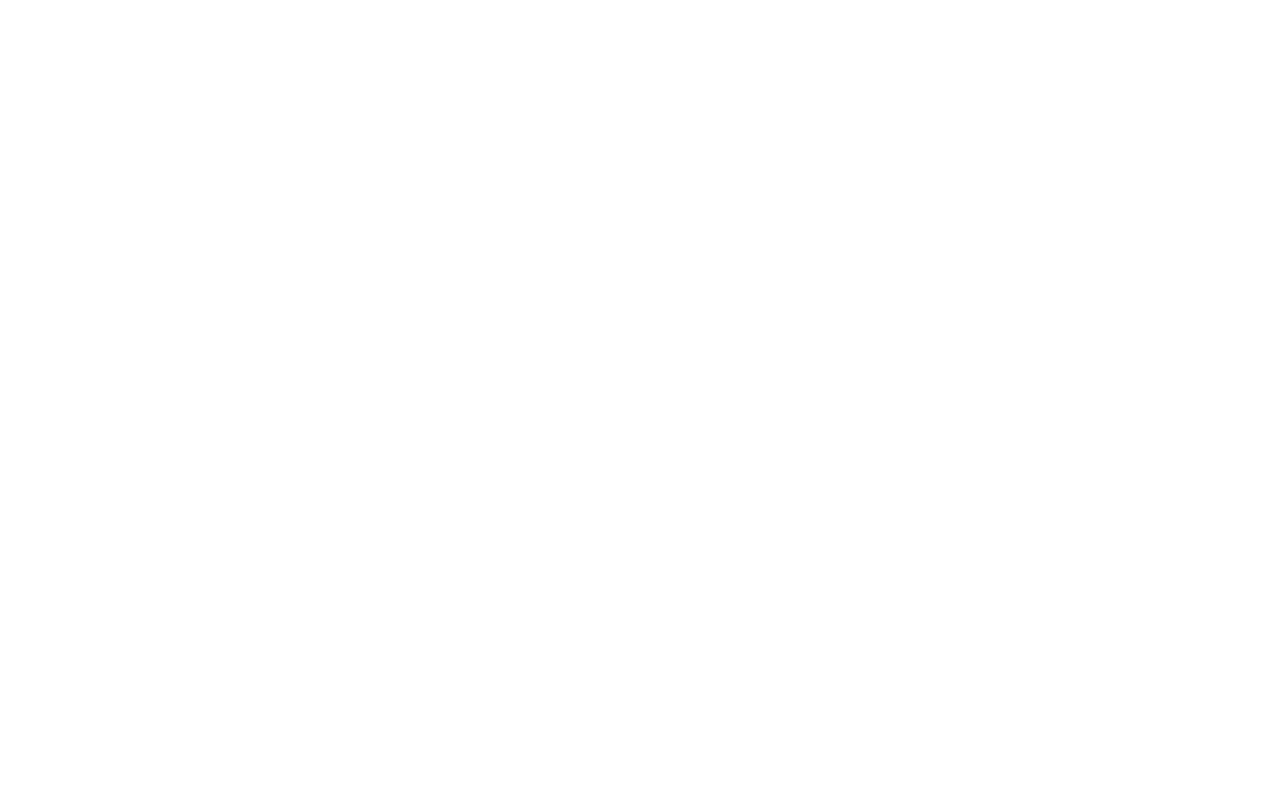
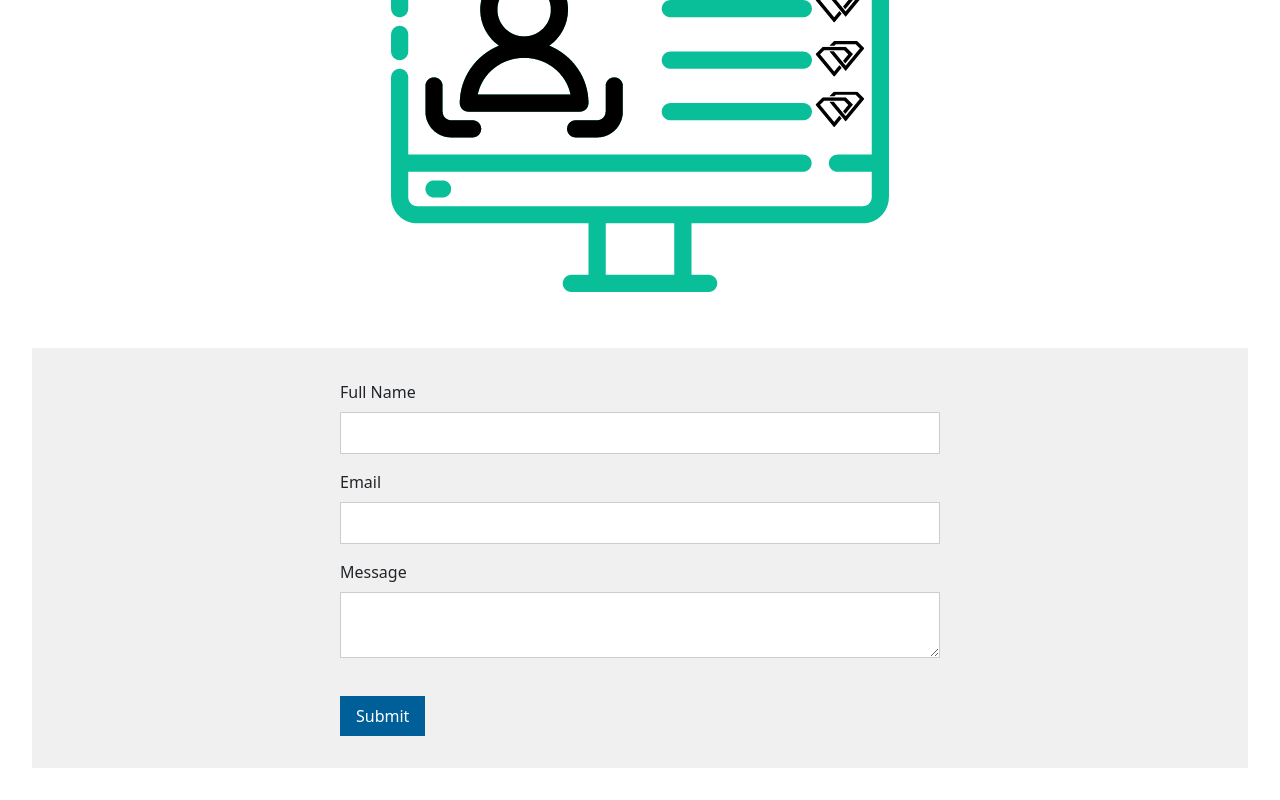
Before and after one commit to dsjanks1/diamond_r, a React (Create React App) app: page /diamond_r/contact-us in a window 1280 px wide. Shown: the part 304-1104 px from the top of the page. Before the commit the page ends 800 px from the top, so only its background shows below. Built offline with nearby package versions, Linux system fonts and the light colour scheme; the HTML template or start-up script is replaced by a standard one.

Commit message:
Contact us page

```diff
--- a/src/pages/ContactUs.tsx
+++ b/src/pages/ContactUs.tsx
@@ -1,11 +1,63 @@
-import React from 'react';
+import React, { useState } from 'react';
+import '../styles/ContactUs.css'; // Ensure this file exists and contains the necessary styling
+import homeImg from '../assets/HomeIconTick.png';
 
 const ContactUs: React.FC = () => {
-    return (
-        <div className="content">
-            <h1>Contact Us</h1> {/* Added an h1 tag for better semantics */}
-        </div>
-        )
+  const [fullName, setFullName] = useState('');
+  const [email, setEmail] = useState('');
+  const [message, setMessage] = useState('');
+
+  const submit = (event: React.FormEvent) => {
+    event.preventDefault();
+    // Process form submission here
+    // For example, send `fullName`, `email`, and `message` to your backend server
+    alert(`Submission received from ${fullName}`);
+  };
+
+  return (
+    <div className="contact-us-container">
+      <h1 className="text-center">Contact Us</h1>
+      <div className="image-container text-center">
+        <img src={homeImg} alt="Placeholder" className="centered-image" />
+      </div>
+      <section className="form-section">
+        <form onSubmit={submit} className="contact-form">
+          <div className="form-group">
+            <label htmlFor="fullName">Full Name</label>
+            <input
+              type="text"
+              id="fullName"
+              value={fullName}
+              onChange={(e) => setFullName(e.target.value)}
+              required
+            />
+          </div>
+          <div className="form-group">
+            <label htmlFor="email">Email</label>
+            <input
+              type="email"
+              id="email"
+              value={email}
+              onChange={(e) => setEmail(e.target.value)}
+              required
+            />
+          </div>
+          <div className="form-group">
+            <label htmlFor="message">Message</label>
+            <textarea
+              id="message"
+              value={message}
+              onChange={(e) => setMessage(e.target.value)}
+              required
+            />
+          </div>
+          <button type="submit" className="submit-button">
+            Submit
+          </button>
+        </form>
+      </section>
+    </div>
+  );
 };
 
 export default ContactUs;
--- a/src/pages/Home.tsx
+++ b/src/pages/Home.tsx
@@ -14,7 +14,6 @@
     return (
         <div>
         <div className='text-secondary land-container'>
-        <ScrollAnimated>
             <div className="container py-lg-6 text-center d-flex align-items-center">
                 <div className="align-items-lg-center home-welcome-container">
                     <div className='offset-lg-1  p-5 p-lg-0'>
@@ -37,7 +36,6 @@
                     </div>
                 </div>
             </div>
-            </ScrollAnimated>
             </div>
             {/* <FeatureBoxFour></FeatureBoxFour> */}
             <div className="py-4 py-lg-7 bg-secondary">
--- /dev/null
+++ b/src/styles/ContactUs.css
@@ -0,0 +1,56 @@
+/* ContactUs.css */
+
+.contact-us-container {
+    background: #fff;
+    padding: 2rem;
+  }
+
+  .text-center {
+    text-align: center;
+  }
+
+  .centered-image {
+    max-width: 100%;
+    height: auto;
+    margin: 1rem 0;
+  }
+
+  .form-section {
+    background: #f0f0f0; /* Light grey background for the form section */
+    padding: 2rem;
+    margin-top: 2rem;
+  }
+
+  .contact-form {
+    max-width: 600px; /* Adjust as necessary */
+    margin: 0 auto;
+  }
+
+  .form-group {
+    margin-bottom: 1rem;
+  }
+
+  .form-group label {
+    display: block;
+    margin-bottom: 0.5rem;
+  }
+
+  .form-group input,
+  .form-group textarea {
+    width: 100%;
+    padding: 0.5rem;
+    border: 1px solid #ccc;
+  }
+
+  .submit-button {
+    background: #005f99; /* Dark blue background for the submit button */
+    color: #fff;
+    padding: 0.5rem 1rem;
+    border: none;
+    cursor: pointer;
+    margin-top: 1rem;
+  }
+
+  .submit-button:hover {
+    background: #004080; /* Slightly darker blue on hover */
+  }
--- a/src/styles/Home.css
+++ b/src/styles/Home.css
@@ -4,7 +4,7 @@
     padding-bottom: 50px;
     min-height: 100vh; /* To ensure the container takes full viewport height */
     @media (min-width: 767px) { /* This targets devices with a width of 992px and up, which typically includes tablets in landscape mode and desktop displays */
-        margin-top: 160px;
+        margin-top: 120px;
     }
 }
 
```
